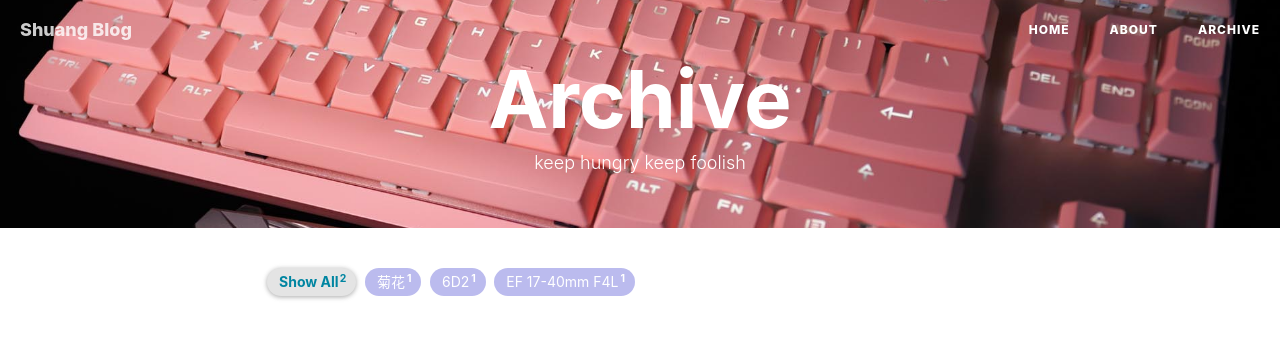
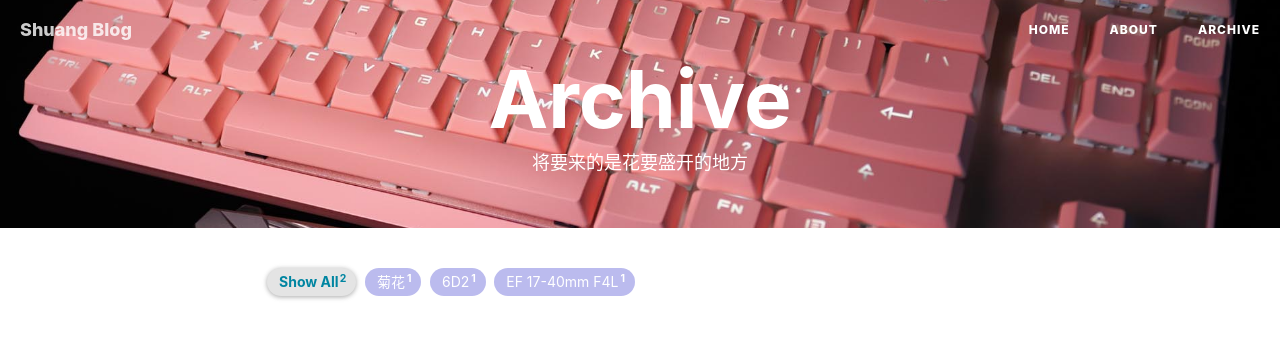
Before and after one commit to wooddice/wooddice.github.io, a Jekyll site: the page built from archive.html, in a window 1280 px wide. Shown: the top 339 px of the page. Built offline with Jekyll 4.4.1, drawn with Linux system fonts in a browser that asks for light colours; nearby versions of some CDN libraries; comment, search, counter and statistics services are not loaded.

Commit message:
fix archive.html

```diff
--- a/archive.html
+++ b/archive.html
@@ -1,7 +1,7 @@
 ---
 title: Archive
 layout: default
-description: keep hungry keep foolish
+description: 将要来的是花要盛开的地方
 header-img: "img/tag-bg.jpg"
 ---
 
```
